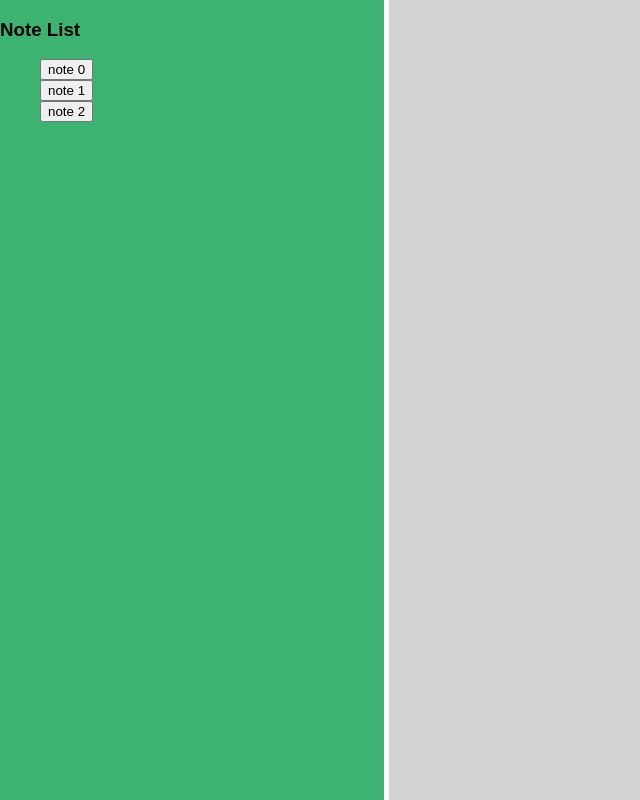
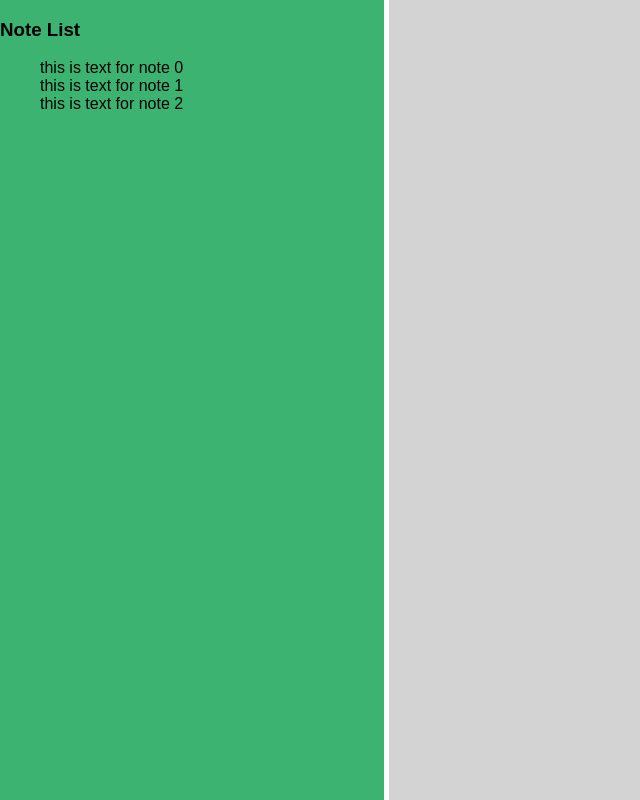
Before and after one commit to harmonsoftwaresolutions/hss-headspace, a React (Create React App) app: page / in a window 1280 px wide. Shown: the whole page, without its empty margins (0-640 px from the left). Built offline with nearby package versions, Linux system fonts and the light colour scheme.

Commit message:
Revert "feat(notes): add buttons"

```diff
--- a/src/components/NoteList.js
+++ b/src/components/NoteList.js
@@ -1,20 +1,16 @@
 import React from 'react';
 import PropTypes from 'prop-types';
 
-const NoteItem = ({ title }) => (
-  <li>
-    <button>{title}</button>
-  </li>
-);
+const NoteItem = ({ text }) => <li>{text}</li>;
 
 NoteItem.propTypes = {
   id: PropTypes.number,
-  title: PropTypes.string,
+  text: PropTypes.string,
 };
 
 NoteItem.defaultProps = {
   id: PropTypes.number,
-  title: PropTypes.string,
+  text: PropTypes.string,
 };
 
 const Notes = props => (
```
